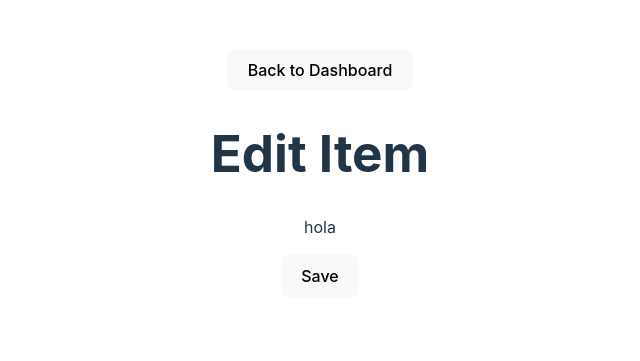
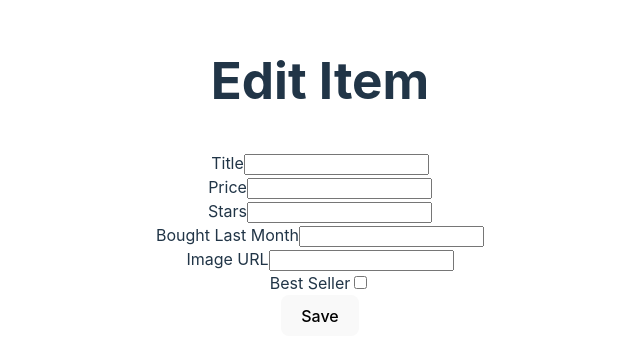
Before and after one commit to KarTaGo124/Hackaton-Front-End, a React (Vite) app: page /edit in a window 1280 px wide. Shown: the part 227-588 px from the top of the page, without its empty margins (320-960 px from the left). Built offline with nearby package versions, Linux system fonts and the light colour scheme.

Commit message:
Dashboard y Edit

```diff
--- a/src/components/Item.jsx
+++ b/src/components/Item.jsx
@@ -10,14 +10,14 @@ const Item = ({ data, onDelete }) => {
   };
 
   return (
-    <div className="item">
+    <div>
       {Object.keys(data).map(key => (
         <p key={key}>
           <strong>{key}:</strong> {data[key]}
         </p>
       ))}
-      <button className="button" onClick={handleEdit}>Edit Item</button>
-      <button className="button" onClick={() => onDelete(data.id)}>Delete Item</button>
+      <button onClick={handleEdit}>Edit Item</button>
+      <button onClick={() => onDelete(data.id)}>Delete Item</button>
     </div>
   );
 }
--- a/src/pages/Dashboard.jsx
+++ b/src/pages/Dashboard.jsx
@@ -1,18 +1,10 @@
 import React, { useState, useEffect } from 'react';
 import Item from '../components/Item';
 import { useNavigate } from 'react-router-dom';
-import '../styles/styles.css';
-
-const initialItems = [
-  { id: 1, name: 'Laptop', quantity: 10, price: 999.99 },
-  { id: 2, name: 'Smartphone', quantity: 15, price: 699.99 },
-  { id: 3, name: 'Tablet', quantity: 20, price: 499.99 },
-  { id: 4, name: 'Headphones', quantity: 25, price: 199.99 },
-  { id: 5, name: 'Smartwatch', quantity: 30, price: 299.99 }
-];
+import { fetchItems } from '../services/api';
 
 const Dashboard = () => {
-  const [items, setItems] = useState(initialItems);
+  const [items, setItems] = useState([]);
   const [render, setRender] = useState(false);
   const navigate = useNavigate();
 
@@ -31,15 +23,25 @@ const Dashboard = () => {
   };
 
   useEffect(() => {
-    localStorage.setItem('items', JSON.stringify(items));
-  }, [render, items]);
+    const fetchData = async () => {
+      try {
+        const response = await fetchItems(10, null);
+        setItems(response.data.items);
+        console.log(response);
+      } catch (error) {
+        console.log(error);
+      }
+    };
+
+    fetchData();
+  }, [render]);
 
   return (
     <>
       <div>
-        <button className="button-auth" onClick={handleLogout}>Logout</button>
+        <button onClick={handleLogout}>Logout</button>
       </div>
-      <button className="button" onClick={() => navigate('/create')}>Create Item</button>
+      <button onClick={() => navigate('/create')}>Create Item</button>
       <div>
         {items.map((item) => (
           <Item
--- a/src/pages/Edit.jsx
+++ b/src/pages/Edit.jsx
@@ -1,37 +1,145 @@
-import React, { useEffect, useState } from 'react';
+import React, { useState, useEffect } from 'react';
 import { useNavigate } from 'react-router-dom';
+import { fetchEditItem } from '../services/api';
 
 const Edit = () => {
-  const [item, setItem] = useState(null);
   const navigate = useNavigate();
+  const [item, setItem] = useState({
+    boughtLastMonth: 0,
+    imgUrl: '',
+    isBestSeller: false,
+    price: 0.0,
+    stars: 0,
+    title: ''
+  });
+  const [errors, setErrors] = useState({});
 
   useEffect(() => {
-    const itemId = localStorage.getItem('itemId');
+    const fetchData = async () => {
+      try {
+        const itemId = localStorage.getItem('itemId');
+        console.log(itemId)
 
-  }, []);
+
+      } catch (error) {
+        console.error('Error fetching data:', error);
+        navigate('/auth/login');
+      }
+    };
+
+    fetchData();
+  }, [navigate]);
 
   const handleChange = (e) => {
-    setItem({
-        ...item,
-        [e.target.name]: e.target.value
-    });
-}
+    const { name, value, type, checked } = e.target;
+    setItem(prevItem => ({
+      ...prevItem,
+      [name]: type === 'checkbox' ? checked : value
+    }));
+  }
 
-  const handleEdit = () => {
+  const handleSubmit = async (e) => {
+    e.preventDefault();
+    try {
+      const response = await fetchEditItem(item);
+      console.log(response);
 
-    navigate('/dashboard');
-  };
+      navigate('/dashboard');
+    } catch (error) {
+      setErrors(error.response);
+    }
+  }
 
   return (
-    <div>
-        <button className="button" onClick={() => {navigate('/dashboard')}}>Back to Dashboard</button>
-        <h1>Edit Item</h1>
-        <div>
-            <p>hola</p>
-        </div>
-        <button className="button" onClick={handleEdit}>Save</button>
-    </div>
+    <main>
+      <div>
+        <article>
+          <h1>Edit Item</h1>
+          <form onSubmit={handleSubmit}>
+            <div>
+              <label htmlFor="title">Title</label>
+              <input
+                type="text"
+                name="title"
+                id="title"
+
+                onChange={handleChange}
+                required
+              />
+              {errors.title && <p>{errors.title}</p>}
+            </div>
+            <div>
+              <label htmlFor="price">Price</label>
+              <input
+                type="number"
+                name="price"
+                id="price"
+
+                onChange={handleChange}
+                required
+              />
+              {errors.price && <p>{errors.price}</p>}
+            </div>
+            <div>
+              <label htmlFor="stars">Stars</label>
+              <input
+                type="number"
+                name="stars"
+                id="stars"
+
+                onChange={handleChange}
+                required
+              />
+              {errors.stars && <p>{errors.stars}</p>}
+            </div>
+            <div>
+              <label htmlFor="boughtLastMonth">Bought Last Month</label>
+              <input
+                type="number"
+                name="boughtLastMonth"
+                id="boughtLastMonth"
+                onChange={handleChange}
+                required
+              />
+              {errors.boughtLastMonth && <p>{errors.boughtLastMonth}</p>}
+            </div>
+            <div>
+              <label htmlFor="imgUrl">Image URL</label>
+              <input
+                type="text"
+                name="imgUrl"
+                id="imgUrl"
+                onChange={handleChange}
+                required
+              />
+              {errors.imgUrl && <p>{errors.imgUrl}</p>}
+            </div>
+            <div>
+              <label htmlFor="isBestSeller">Best Seller</label>
+              <input
+                type="checkbox"
+                name="isBestSeller"
+                id="isBestSeller"
+                checked={item.isBestSeller}
+                onChange={handleChange}
+              />
+              {errors.isBestSeller && <p>{errors.isBestSeller}</p>}
+            </div>
+            <div>
+              <button
+                id="itemSubmit"
+                type="submit"
+              >
+                Save
+              </button>
+            </div>
+          </form>
+        </article>
+
+
+      </div>
+    </main>
   );
-}
+};
 
 export default Edit;
--- a/src/services/api.js
+++ b/src/services/api.js
@@ -1,6 +1,6 @@
 import axios from "axios";
 
-const URL = "http://localhost:8080";
+const URL = "https://cepnq6rjbk.execute-api.us-east-1.amazonaws.com/";
 
 export const fetchLogin = async (data) => {
 	try {
@@ -34,3 +34,45 @@ export const fetchLogout = async () => {
 		return error;
 	}
 };
+
+export const fetchItems = async (limit, lastkey) => {
+	try {
+		const token=localStorage.getItem("token")
+		const res = await axios.get(`${URL}items?limit=${limit}&lastKey=${lastkey}`, {
+			headers: {
+				Authorization: `Bearer ${token}`,
+			}
+		});
+		return res;
+	} catch (error) {
+		return error;
+	}
+}
+
+export const fetchEditItem = async (data) => {
+	try {
+		const token=localStorage.getItem("token")
+		const res = await axios.put(`${URL}items`, data, {
+			headers: {
+				Authorization: `Bearer ${token}`,
+			}
+		});
+		return res;
+	} catch (error) {
+		return error;
+	}
+}
+
+export const fetchGetItemById = async (id) => {
+	try {
+		const token=localStorage.getItem("token")
+		const res = await axios.get(`${URL}item/${id}`, {
+			headers: {
+				Authorization: `Bearer ${token}`,
+			}
+		});
+		return res;
+	} catch (error) {
+		return error;
+	}
+}
```
